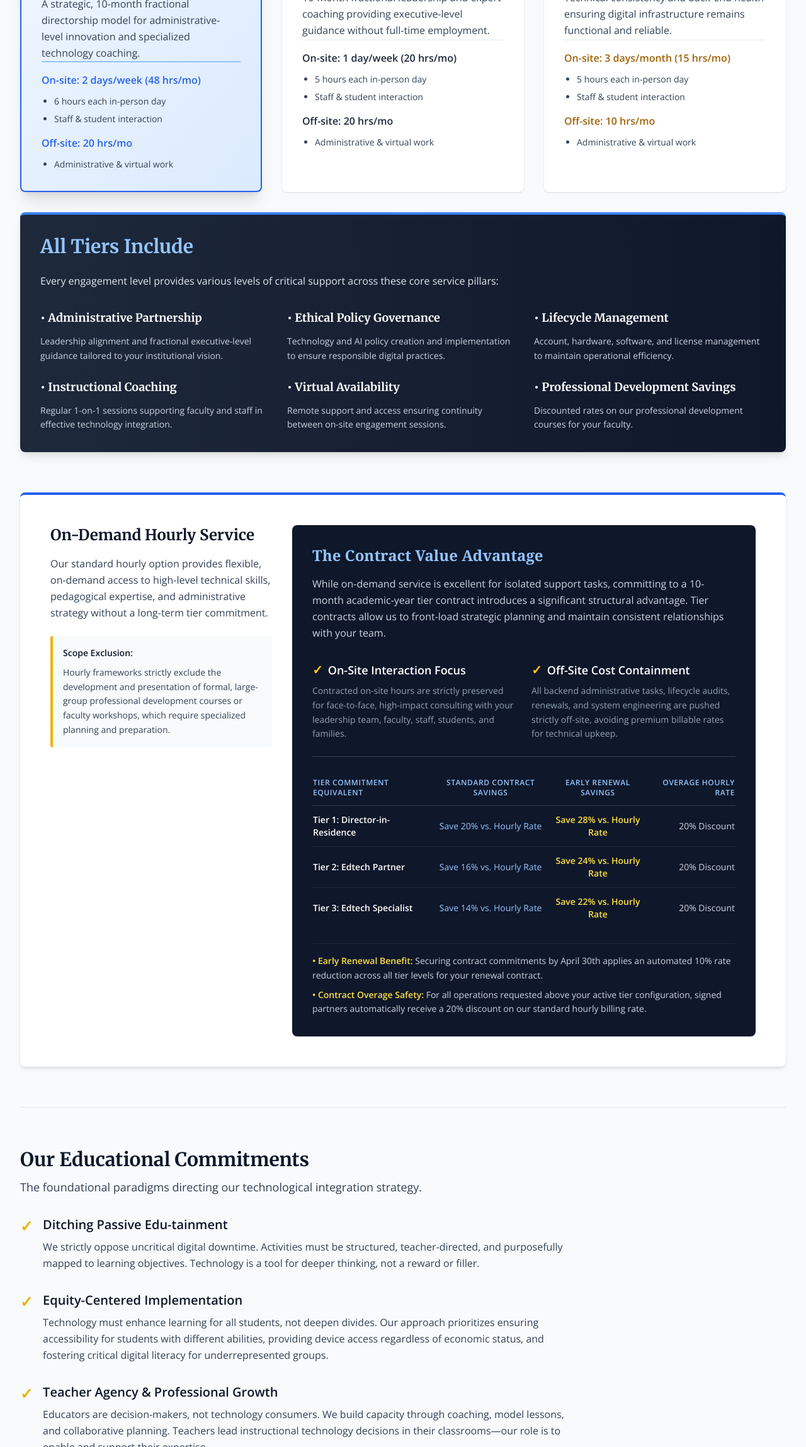
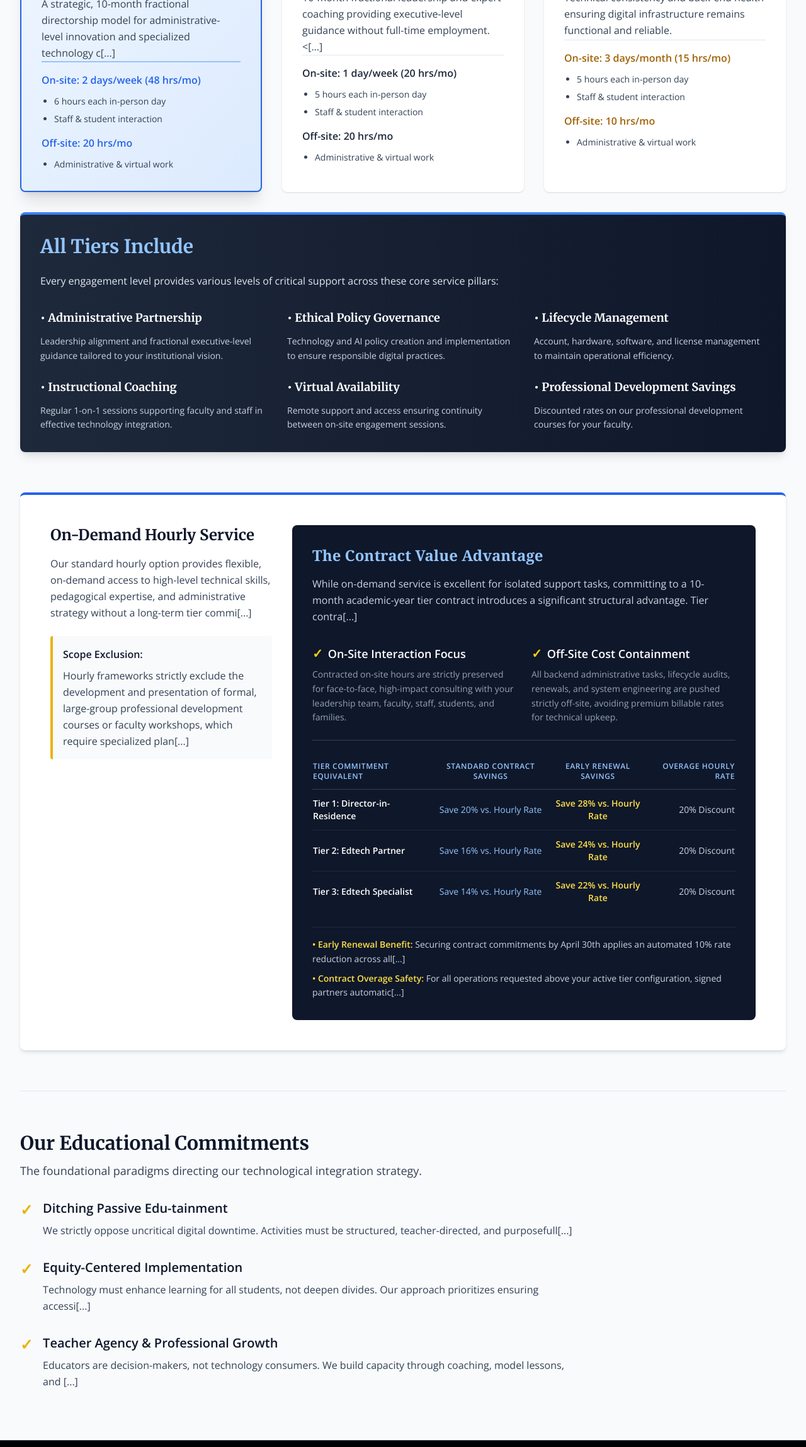
Before and after one commit to charlestonkylebrown-hub/CarolinaEdtech, a plain HTML site: page services.html in a window 1280 px wide. Shown: the part 502-2800 px from the top of the page at 63% size. Drawn offline with nearby package versions, Linux system fonts and the light colour scheme.

Commit message:
Increase Scope Exclusion text size from text-sm to text-base to match On-Demand Hourly Service heading

```diff
--- a/services.html
+++ b/services.html
@@ -92,7 +92,7 @@
     <div class="max-w-7xl mx-auto px-4 sm:px-6 lg:px-8">
         <div class="text-center mb-16">
             <h1 class="text-5xl md:text-6xl font-bold text-slate-900 mb-6">Executive Service Options</h1>
-            <p class="text-xl text-slate-700 max-w-2xl mx-auto leading-relaxed">Flexible fractional leadership models allowing institutions to scale executive tech oversight based on institutional needs.</p>
+            <p class="text-xl text-slate-700 max-w-2xl mx-auto leading-relaxed">Flexible fractional leadership models allowing institutions to scale executive tech oversight based on institutional nee[...]
         </div>
 
         <!-- TIER SERVICE CARDS -->
@@ -105,7 +105,7 @@
                 </div>
 
                 <div class="tier-intro">
-                    <p class="text-base text-slate-700 leading-relaxed font-medium">A strategic, 10-month fractional directorship model for administrative-level innovation and specialized technology coaching.</p>
+                    <p class="text-base text-slate-700 leading-relaxed font-medium">A strategic, 10-month fractional directorship model for administrative-level innovation and specialized technology c[...]
                 </div>
 
                 <div class="tier-time">
@@ -131,7 +131,7 @@
                 </div>
 
                 <div class="tier-intro">
-                    <p class="text-base text-slate-700 leading-relaxed font-medium">10-month fractional leadership and expert coaching providing executive-level guidance without full-time employment.</p>
+                    <p class="text-base text-slate-700 leading-relaxed font-medium">10-month fractional leadership and expert coaching providing executive-level guidance without full-time employment.<[...]
                 </div>
 
                 <div class="tier-time">
@@ -218,11 +218,11 @@
                 <div class="lg:col-span-1">
                     <h3 class="font-bold text-2xl mb-4 text-slate-900">On-Demand Hourly Service</h3>
                     <p class="text-base text-slate-700 leading-relaxed mb-6 font-medium">
-                        Our standard hourly option provides flexible, on-demand access to high-level technical skills, pedagogical expertise, and administrative strategy without a long-term tier commitment.
+                        Our standard hourly option provides flexible, on-demand access to high-level technical skills, pedagogical expertise, and administrative strategy without a long-term tier commi[...]
                     </p>
-                    <div class="bg-slate-50 p-4 border-l-4 border-yellow-500 rounded text-sm text-slate-700 leading-relaxed font-medium">
+                    <div class="bg-slate-50 p-4 border-l-4 border-yellow-500 rounded text-base text-slate-700 leading-relaxed font-medium">
                         <span class="font-bold block text-slate-900 mb-2">Scope Exclusion:</span>
-                        Hourly frameworks strictly exclude the development and presentation of formal, large-group professional development courses or faculty workshops, which require specialized planning and preparation.
+                        Hourly frameworks strictly exclude the development and presentation of formal, large-group professional development courses or faculty workshops, which require specialized plan[...]
                     </div>
                 </div>
 
@@ -230,7 +230,7 @@
                 <div class="lg:col-span-2 bg-slate-900 text-slate-100 p-6 md:p-8 rounded-lg shadow-inner">
                     <h4 class="font-serif font-bold text-2xl mb-4 text-blue-300">The Contract Value Advantage</h4>
                     <p class="text-base text-slate-300 mb-8 leading-relaxed">
-                        While on-demand service is excellent for isolated support tasks, committing to a 10-month academic-year tier contract introduces a significant structural advantage. Tier contracts allow us to front-load strategic planning and maintain consistent relationships with your team.
+                        While on-demand service is excellent for isolated support tasks, committing to a 10-month academic-year tier contract introduces a significant structural advantage. Tier contra[...]
                     </p>
 
                     <div class="grid grid-cols-1 md:grid-cols-2 gap-6 text-base mb-8 border-b border-slate-700 pb-6">
@@ -288,10 +288,10 @@
 
                     <div class="mt-6 pt-4 border-t border-slate-800 text-sm text-slate-300 leading-relaxed">
                         <p class="mb-2">
-                            <span class="text-yellow-300 font-semibold">• Early Renewal Benefit:</span> Securing contract commitments by April 30th applies an automated 10% rate reduction across all tier levels for your renewal contract.
+                            <span class="text-yellow-300 font-semibold">• Early Renewal Benefit:</span> Securing contract commitments by April 30th applies an automated 10% rate reduction across all[...]
                         </p>
                         <p>
-                            <span class="text-yellow-300 font-semibold">• Contract Overage Safety:</span> For all operations requested above your active tier configuration, signed partners automatically receive a 20% discount on our standard hourly billing rate.
+                            <span class="text-yellow-300 font-semibold">• Contract Overage Safety:</span> For all operations requested above your active tier configuration, signed partners automatic[...]
                         </p>
                     </div>
                 </div>
@@ -311,21 +311,21 @@
                     <span class="text-yellow-500 mr-4 text-2xl font-bold flex-shrink-0">✓</span>
                     <div>
                         <strong class="block text-xl text-slate-900 mb-2">Ditching Passive Edu-tainment</strong>
-                        <p class="text-slate-700 text-base leading-relaxed font-medium">We strictly oppose uncritical digital downtime. Activities must be structured, teacher-directed, and purposefully mapped to learning objectives. Technology is a tool for deeper thinking, not a reward or filler.</p>
+                        <p class="text-slate-700 text-base leading-relaxed font-medium">We strictly oppose uncritical digital downtime. Activities must be structured, teacher-directed, and purposefull[...]
                     </div>
                 </li>
                 <li class="flex items-start">
                     <span class="text-yellow-500 mr-4 text-2xl font-bold flex-shrink-0">✓</span>
                     <div>
                         <strong class="block text-xl text-slate-900 mb-2">Equity-Centered Implementation</strong>
-                        <p class="text-slate-700 text-base leading-relaxed font-medium">Technology must enhance learning for all students, not deepen divides. Our approach prioritizes ensuring accessibility for students with different abilities, providing device access regardless of economic status, and fostering critical digital literacy for underrepresented groups.</p>
+                        <p class="text-slate-700 text-base leading-relaxed font-medium">Technology must enhance learning for all students, not deepen divides. Our approach prioritizes ensuring accessi[...]
                     </div>
                 </li>
                 <li class="flex items-start">
                     <span class="text-yellow-500 mr-4 text-2xl font-bold flex-shrink-0">✓</span>
                     <div>
                         <strong class="block text-xl text-slate-900 mb-2">Teacher Agency & Professional Growth</strong>
-                        <p class="text-slate-700 text-base leading-relaxed font-medium">Educators are decision-makers, not technology consumers. We build capacity through coaching, model lessons, and collaborative planning. Teachers lead instructional technology decisions in their classrooms—our role is to enable and support their expertise.</p>
+                        <p class="text-slate-700 text-base leading-relaxed font-medium">Educators are decision-makers, not technology consumers. We build capacity through coaching, model lessons, and [...]
                     </div>
                 </li>
             </ul>
```
